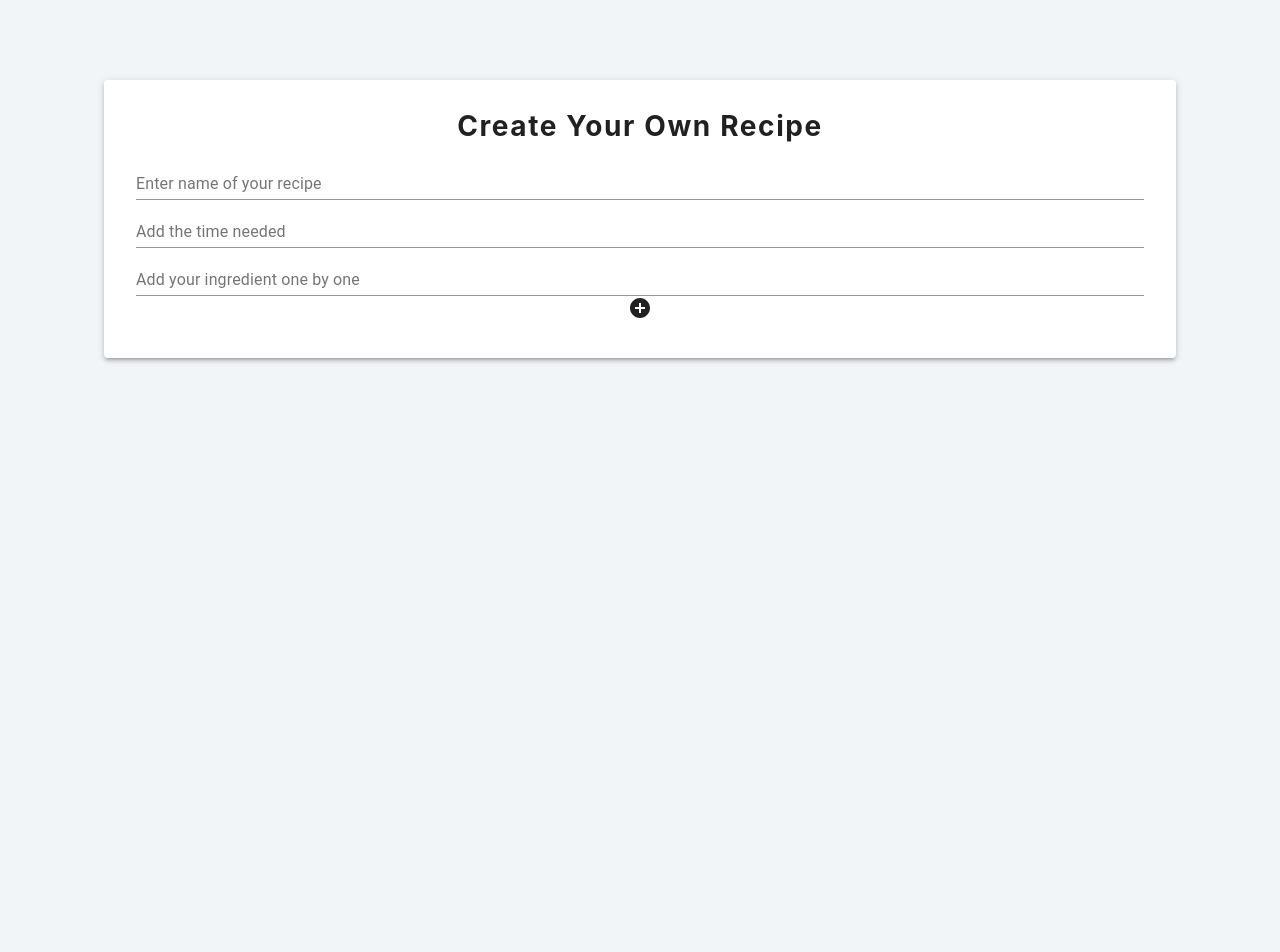
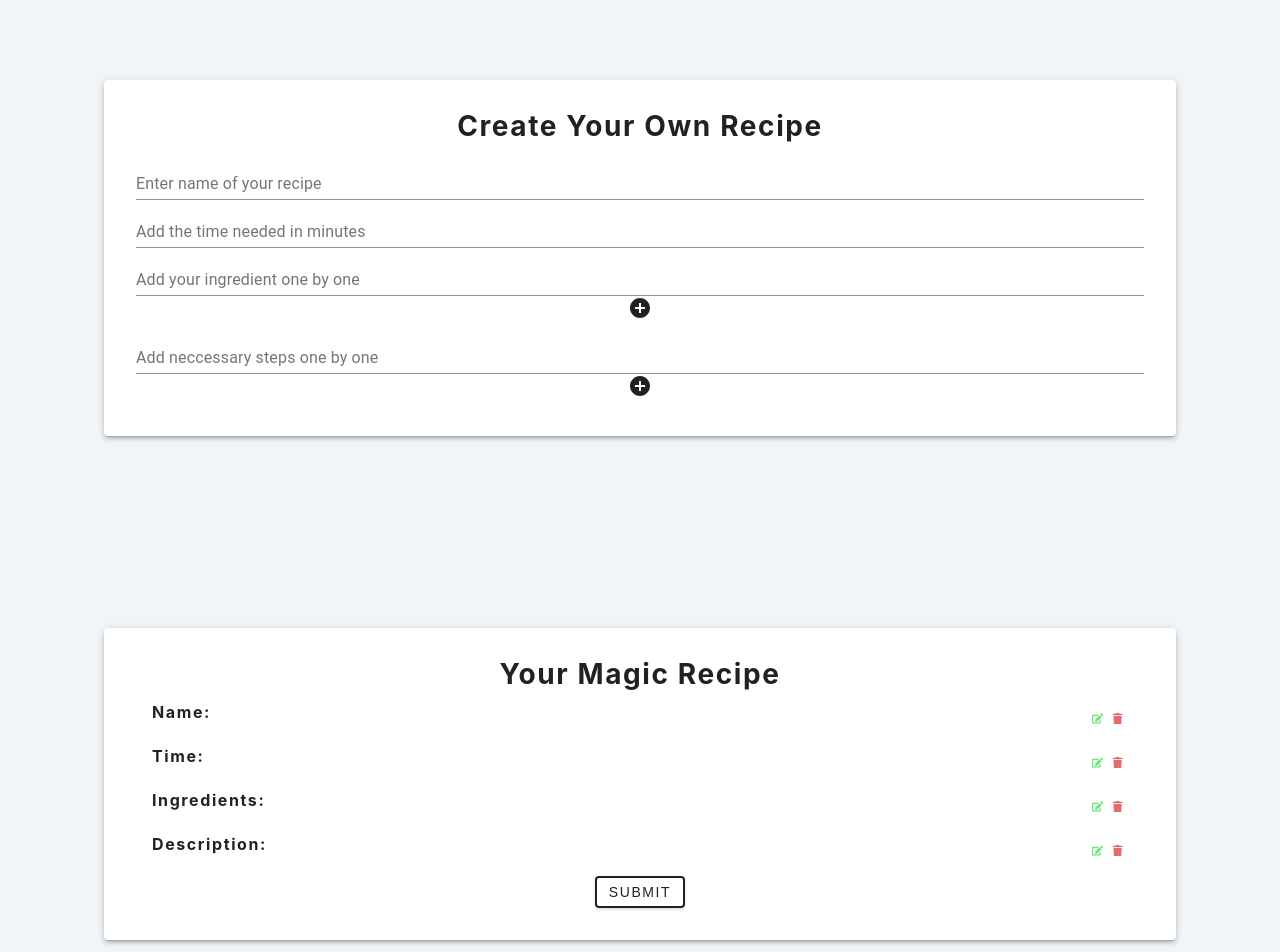
Before and after one commit to meruyert93/Recipes_app-DPS-bootcamp, a React (Create React App) app: page /recipes/new in a window 1280 px wide. Shown: the top 952 px of the page. Before the commit the page ends 800 px from the top, so only its background shows below. Built offline with nearby package versions, Linux system fonts and the light colour scheme.

Commit message:
Design UI

```diff
--- a/package.json
+++ b/package.json
@@ -10,6 +10,7 @@
     "@testing-library/user-event": "^12.6.0",
     "react": "^17.0.1",
     "react-dom": "^17.0.1",
+    "react-icons": "^4.1.0",
     "react-router-dom": "^5.2.0",
     "react-scripts": "4.0.1",
     "web-vitals": "^0.2.4"
--- /dev/null
+++ b/src/components/List.js
@@ -0,0 +1,71 @@
+import React from 'react'
+import { FaEdit, FaTrash } from 'react-icons/fa'
+
+
+const List = ({name, time, ingredient, description}) => {
+    return (
+        <div className="grocery-list">
+                    <article className="grocery-item">
+                        <h4>name: </h4>
+                        <p className="title">{name}</p>
+                        <div className="btn-container">
+                            <button type="button" className="edit-btn"
+                                onClick={() => {}}>
+                                <FaEdit/>
+                            </button>
+                            <button type="button" className="delete-btn"
+                                onClick={() => {}}>
+                                <FaTrash/>
+                            </button>
+                        </div>
+                    </article>
+
+                    <article className="grocery-item">
+                        <h4>Time: </h4>
+                        <p>{time} {time ? 'minutes' : ''}</p>
+                        <div className="btn-container">
+                            <button type="button" className="edit-btn"
+                                onClick={() => {}}>
+                                <FaEdit/>
+                            </button>
+                            <button type="button" className="delete-btn"
+                                onClick={() => {}}>
+                                <FaTrash/>
+                            </button>
+                        </div>
+                    </article>
+                    <article className="grocery-item">
+                        <h4>Ingredients: </h4>
+                        <p>{ingredient} </p>
+                        <div className="btn-container">
+                            <button type="button" className="edit-btn"
+                                onClick={() => {}}>
+                                <FaEdit/>
+                            </button>
+                            <button type="button" className="delete-btn"
+                                onClick={() => {}}>
+                                <FaTrash/>
+                            </button>
+                        </div>
+                    </article>
+
+                    <article className="grocery-item">
+                        <h4>Description: </h4>
+                        <p>{ingredient} </p>
+                        <div className="btn-container">
+                            <button type="button" className="edit-btn"
+                                onClick={() => {}}>
+                                <FaEdit/>
+                            </button>
+                            <button type="button" className="delete-btn"
+                                onClick={() => {}}>
+                                <FaTrash/>
+                            </button>
+                        </div>
+                    </article>
+
+        </div>
+    )
+}
+
+export default List
--- a/src/components/recipeCreate.js
+++ b/src/components/recipeCreate.js
@@ -1,18 +1,30 @@
-import { React, useState } from 'react';
+import  React   from 'react';
+import { useState } from 'react';
 import { TextField } from '@material-ui/core';
 import Paper from '@material-ui/core/Paper';
 import Grid from '@material-ui/core/Grid';
 import AddCircleIcon from '@material-ui/icons/AddCircle';
-import IconButton from '@material-ui/core/IconButton';
+import List from './List'
 
 
 
-const recipeCreate = () => {
+function RecipeCreate ()  {
+    const [name, setName] = useState('');
+    const [time, setTime] = useState('');
+    const [ingredient, setIngredient] = useState('');
+    const [description, setDescription] = useState('');
 
-    const addMoreInput = () => {
+    const addMoreIngredient = () => {
         console.log('boo')
     }
 
+    const addMoreDescription = () => {
+        console.log('boo')
+    }
+
+    const submitButton = (e) => {
+        e.preventDefault()
+    }
 
     return (
         <div className='root'>
@@ -25,27 +37,50 @@ const recipeCreate = () => {
                                 label="Enter name of your recipe"
                                 type="text"
                                 fullWidth="true"
+                                value={name}
+                                onChange={(e) => {setName(e.target.value)}}
 
                             />
                             <TextField
-                                label="Add the time needed"
+                                label="Add the time needed in minutes"
                                 type="number"
                                 fullWidth="true"
-
+                                value={time}
+                                onChange={(e) => {setTime(e.target.value)}}
                             />
                             <TextField
                                 label="Add your ingredient one by one"
-                                type="number"
+                                type="text"
                                 fullWidth="true"
+                                value={ingredient}
+                                onChange={(e) => {setIngredient(e.target.value)}}
                             />
-                            <AddCircleIcon onClick={addMoreInput}>
+                            <AddCircleIcon onClick={addMoreIngredient}>
+                            </AddCircleIcon>
+                            <TextField
+                                label="Add neccessary steps one by one"
+                                type="text"
+                                fullWidth="true"
+                                value={description}
+                                onChange={(e) => {setDescription(e.target.value)}}
+                            />
+                            <AddCircleIcon onClick={addMoreDescription}>
                             </AddCircleIcon>
                         </div>
                     </Paper>
+                </Grid>
+
+                <Grid item xs={12}>
+                    <Paper className='paper' elevation={3}>
+                        <h3>Your magic recipe </h3>
+                        <List name={name} time={time} ingredient={ingredient} description={description}/>
+                        <button className="btn" OnClick={submitButton}>submit</button>
+                    </Paper>
+
                 </Grid>
             </Grid>
         </div>
     )
 }
 
-export default recipeCreate;
+export default RecipeCreate;
```
Also changed, not shown: 2 other files (tests, documents, lock files or other folders).
